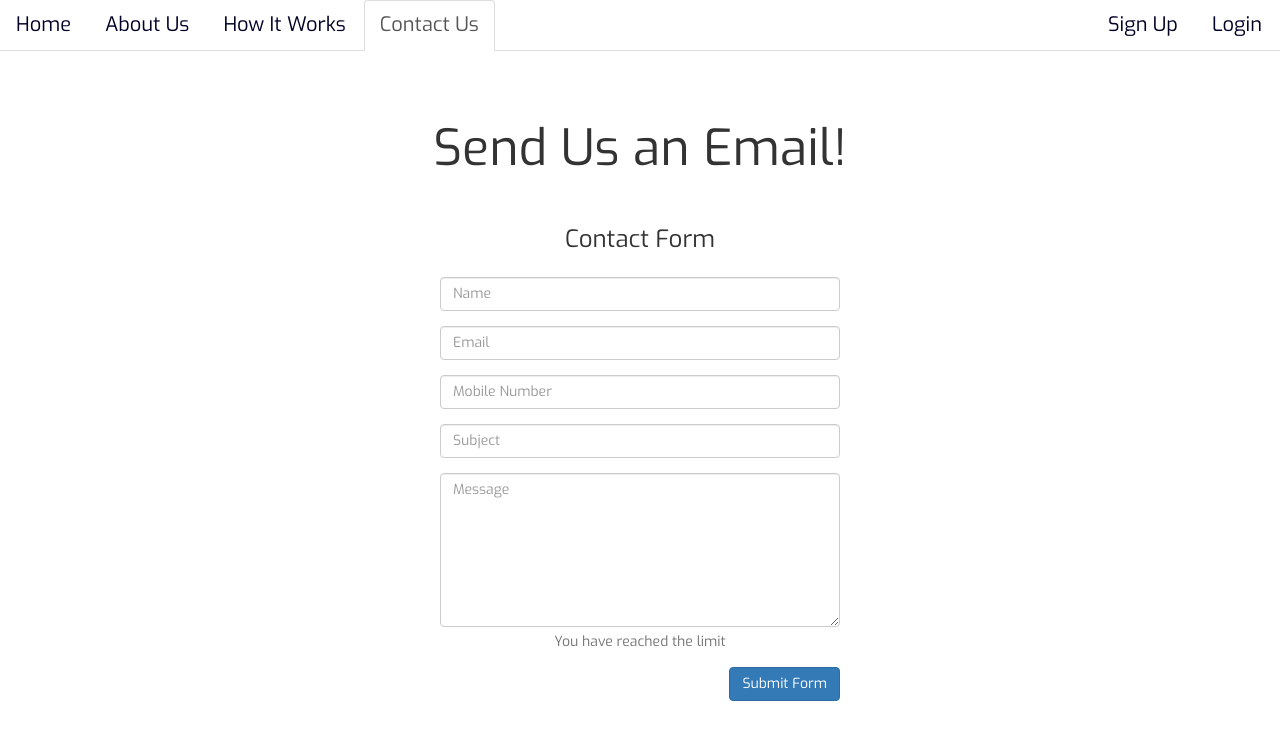
After one commit to michellewoohoo/SDHacks, a Flask app: template templates/contact.html in a window 1280 px wide. The commit adds this page. Shown: the top 740 px of the page. Run offline with Flask 2, Linux system fonts and the light colour scheme; the template is opened without the code that fills it, so the values that code supplies are empty; some libraries are stand-ins or nearby versions.

Commit message:
Contact us form

```diff
--- a/static/styles/style.css
+++ b/static/styles/style.css
@@ -141,3 +141,8 @@ html{
     width:300px
 
 }
+
+.contact-container{
+    margin: 0 auto;
+    width:400px;
+}
--- a/templates/aboutus.html
+++ b/templates/aboutus.html
@@ -17,7 +17,7 @@
                     <li class="dn  animated fadeIn"><a href="home.html">Home</a></li>
                     <li class ="da active animated fadeIn"><a href="aboutus.html">About Us</a></li>
                     <li class ="dg animated fadeIn"><a href="#">How It Works</a></li>
-                    <li class ="dr animated fadeIn"><a href="#">Contact Us</a></li>
+                    <li class ="dr animated fadeIn"><a href="contact.html">Contact Us</a></li>
 
                     <li class ="pull-right animated fadeInRight"><a href="#">Login</a></li>
                     <li class ="pull-right animated fadeInRight"><a href="#">Sign Up</a></li>
--- /dev/null
+++ b/templates/contact.html
@@ -0,0 +1,69 @@
+<!DOCTYPE html>
+<html lang="en">
+    <head>
+        <meta charset="UTF-8">
+        <meta name="viewport" content="width=device-width, initial-scale=1.0">
+
+        <title> FitYourJeans </title>
+
+
+        <link href="https://fonts.googleapis.com/css?family=Exo|Pacifico" rel="stylesheet">
+        <link rel="stylesheet" href="https://maxcdn.bootstrapcdn.com/bootstrap/3.3.7/css/bootstrap.min.css">
+        <link rel="stylesheet" href="../static/styles/style.css" type="text/css">
+        <link rel="stylesheet" href="http://cdn.jsdelivr.net/animatecss/2.1.0/animate.min.css">
+    </head>
+    <body>
+            <ul class="nav nav-tabs">
+                    <li class="dn  animated fadeIn"><a href="home.html">Home</a></li>
+                    <li class ="da animated fadeIn"><a href="aboutus.html">About Us</a></li>
+                    <li class ="dg animated fadeIn"><a href="#">How It Works</a></li>
+                    <li class ="dr  active animated fadeIn"><a href="contact.html">Contact Us</a></li>
+
+                    <li class ="pull-right animated fadeInRight"><a href="#">Login</a></li>
+                    <li class ="pull-right animated fadeInRight"><a href="#">Sign Up</a></li>
+            </ul>
+
+
+
+            </div>
+
+            <h1 style="padding-top:50px;text-align:center; font-size:50px; ">Send Us an Email!</h1>
+
+            <div class="contact-container" style=" text-align: center;">
+                    <div class="col">
+                        <div class="form-area">
+                            <form role="form">
+                            <br style="clear:both">
+                                        <h3 style="margin-bottom: 25px; text-align: center;">Contact Form</h3>
+                                        <div class="form-group">
+                                            <input type="text" class="form-control" id="name" name="name" placeholder="Name" required>
+                                        </div>
+                                        <div class="form-group">
+                                            <input type="text" class="form-control" id="email" name="email" placeholder="Email" required>
+                                        </div>
+                                        <div class="form-group">
+                                            <input type="text" class="form-control" id="mobile" name="mobile" placeholder="Mobile Number" required>
+                                        </div>
+                                        <div class="form-group">
+                                            <input type="text" class="form-control" id="subject" name="subject" placeholder="Subject" required>
+                                        </div>
+                                        <div class="form-group">
+                                        <textarea class="form-control" type="textarea" id="message" placeholder="Message" maxlength="140" rows="7"></textarea>
+                                            <span class="help-block"><p id="characterLeft" class="help-block ">You have reached the limit</p></span>
+                                        </div>
+
+                            <button style="margin: 0 auto;"type="button" id="submit" name="submit" class="btn btn-primary pull-right">Submit Form</button>
+                            </form>
+                        </div>
+                    </div>
+                    </div>
+
+
+
+
+
+
+       <script src="https://code.jquery.com/jquery-3.2.1.slim.min.js" integrity="sha384-KJ3o2DKtIkvYIK3UENzmM7KCkRr/rE9/Qpg6aAZGJwFDMVNA/GpGFF93hXpG5KkN" crossorigin="anonymous"></script>
+       <script src="https://cdnjs.cloudflare.com/ajax/libs/popper.js/1.12.3/umd/popper.min.js" integrity="sha384-vFJXuSJphROIrBnz7yo7oB41mKfc8JzQZiCq4NCceLEaO4IHwicKwpJf9c9IpFgh" crossorigin="anonymous"></script>
+    </body>
+</html>
--- a/templates/home.html
+++ b/templates/home.html
@@ -17,7 +17,7 @@
                     <li class="dn active animated fadeIn"><a href="home.html">Home</a></li>
                     <li class ="da animated fadeIn"><a href="aboutus.html">About Us</a></li>
                     <li class ="dg animated fadeIn"><a href="#">How It Works</a></li>
-                    <li class ="dr animated fadeIn"><a href="#">Contact Us</a></li>
+                    <li class ="dr animated fadeIn"><a href="contact.html">Contact Us</a></li>
 
                     <li class ="pull-right animated fadeInRight"><a href="#">Login</a></li>
                     <li class ="pull-right animated fadeInRight"><a href="#">Sign Up</a></li>
--- a/templates/results.html
+++ b/templates/results.html
@@ -17,7 +17,7 @@
                     <li class="dn  animated fadeIn"><a href="home.html">Home</a></li>
                     <li class ="da animated fadeIn"><a href="aboutus.html">About Us</a></li>
                     <li class ="dg animated fadeIn"><a href="#">How It Works</a></li>
-                    <li class ="dr animated fadeIn"><a href="#">Contact Us</a></li>
+                    <li class ="dr animated fadeIn"><a href="contact.html">Contact Us</a></li>
 
                     <li class ="pull-right animated fadeInRight"><a href="#">Login</a></li>
                     <li class ="pull-right animated fadeInRight"><a href="#">Sign Up</a></li>
```
